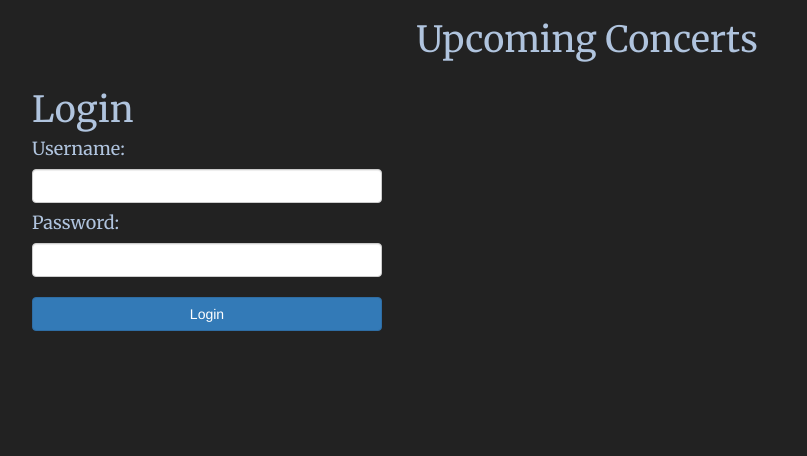
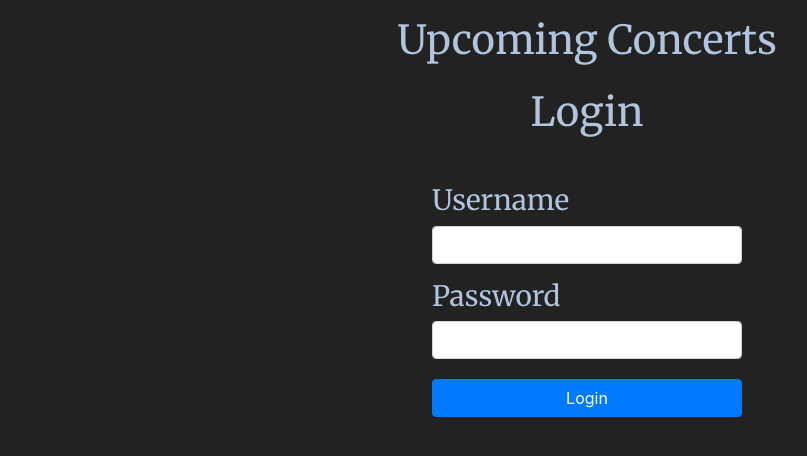
Before and after one commit to trevsny/utah-concert-review, a Django app: page /login in a window 1280 px wide. Shown: the top 456 px of the page, without its empty margins (53-860 px from the left). Run offline with Django 3.2, Linux system fonts and the light colour scheme; parts of the project's set-up code (start-up, migrations or seed data) failed here and were passed over; some libraries are stand-ins or nearby versions.

Commit message:
Better CSS for login.html.  Added favicon to edit and login.html

```diff
--- a/apps/concertFinder/templates/concertFinder/edit.html
+++ b/apps/concertFinder/templates/concertFinder/edit.html
@@ -8,6 +8,8 @@
     <!-- Bootstrap CSS -->
     <link rel="stylesheet" href="https://stackpath.bootstrapcdn.com/bootstrap/4.1.3/css/bootstrap.min.css" integrity="sha384-MCw98/SFnGE8fJT3GXwEOngsV7Zt27NXFoaoApmYm81iuXoPkFOJwJ8ERdknLPMO" crossorigin="anonymous">
     {% load static %}
+    <!-- Favicon -->
+    <link rel="icon" href="{% static 'favicon.ico' %}">
     <!-- My CSS -->
     <link rel="stylesheet" type = "text/css" href = "{% static 'styles.css'%}">
 </head>
--- a/apps/concertFinder/templates/concertFinder/login.html
+++ b/apps/concertFinder/templates/concertFinder/login.html
@@ -6,38 +6,45 @@
     <meta http-equiv="X-UA-Compatible" content="ie=edge">
     <title>Upcoming Concerts</title>
     {% load static %}
-    <!-- Import JQuery, bootstrap, css, etc. -->
-    <link rel="stylesheet" href="https://maxcdn.bootstrapcdn.com/bootstrap/3.3.7/css/bootstrap.min.css" integrity="sha384-BVYiiSIFeK1dGmJRAkycuHAHRg32OmUcww7on3RYdg4Va+PmSTsz/K68vbdEjh4u" crossorigin="anonymous">
+    <link rel="icon" href="{% static 'favicon.ico' %}">
+    <!-- Bootstrap CSS -->
+    <link rel="stylesheet" href="https://stackpath.bootstrapcdn.com/bootstrap/4.1.3/css/bootstrap.min.css" integrity="sha384-MCw98/SFnGE8fJT3GXwEOngsV7Zt27NXFoaoApmYm81iuXoPkFOJwJ8ERdknLPMO" crossorigin="anonymous">
+    <!-- My CSS -->
     <link rel="stylesheet" type = "text/css" href = "{% static 'styles.css'%}">
-    <script src="https://maxcdn.bootstrapcdn.com/bootstrap/3.3.7/js/bootstrap.min.js" integrity="sha384-Tc5IQib027qvyjSMfHjOMaLkfuWVxZxUPnCJA7l2mCWNIpG9mGCD8wGNIcPD7Txa" crossorigin="anonymous"></script>
+
 </head>
 <body>
     <div class="container">
-        <div class="row mx-auto">
-            <h1 class="text-center heading-font">Upcoming Concerts</h1>
+        <div class="row my-3">
+            <h1 class="heading-font mx-auto">Upcoming Concerts</h1>
         </div>
-        <div class = "mx-auto col-12 col-md-4" id="login">
-            <h1 class = "heading-font" >Login</h1>
+        <div class = "row mx-auto col-12 col-md-4 my-6" id="login">
+            <div class="col-12">
+
+                <h1 class = "heading-font text-center mb-5" >Login</h1>
                 <form class = "form-horizontal" action="/gologin" method="POST">
                     {% csrf_token %}
-                <h4 class = "heading-font">Username:</h4>
-                <input class = "form-control" type="text" name="login_username">
-                <h4 class = "heading-font">Password:</h4>
-                <input class = "form-control" type="password" name="login_password">
+                    <label for = "username" class = "heading-font h3">Username</label>
+                    <input id = "username" class = "form-control mb-3" type="text" name="login_username">
+                    <label for = "pw" class = "heading-font h3">Password</label>
+                    <input id = "pw" class = "form-control" type="password" name="login_password">
                     <input class = "btn btn-primary btn-block" type="submit" value="Login" style="margin-top:20px;">
                 </form>
                 {% if messages %}
                 {% for message in messages %}
-
-            <p style = "color: white;">{{message}}</p>
+            </div>
+            <div class="col-12 mb-4">
+                <p clas = "mx-auto text-center" style = "color: white;">{{message}}</p>
                 {% endfor %}
                 {% endif %}
+            </div>
 
         </div>
     </div>
 
-
-
-
+    <!-- Import JQuery, bootstrap, css, etc. -->
+    <script src="https://cdnjs.cloudflare.com/ajax/libs/popper.js/1.14.3/umd/popper.min.js" integrity="sha384-ZMP7rVo3mIykV+2+9J3UJ46jBk0WLaUAdn689aCwoqbBJiSnjAK/l8WvCWPIPm49" crossorigin="anonymous"></script>
+     <script src="https://stackpath.bootstrapcdn.com/bootstrap/4.1.3/js/bootstrap.min.js" integrity="sha384-ChfqqxuZUCnJSK3+MXmPNIyE6ZbWh2IMqE241rYiqJxyMiZ6OW/JmZQ5stwEULTy" crossorigin="anonymous"></script>
+     <script src="https://ajax.googleapis.com/ajax/libs/jquery/3.3.1/jquery.min.js"></script>
     </body>
 </html>
```
Also changed, not shown: db.sqlite3. Lines whose indentation alone changed are shown as unchanged.
